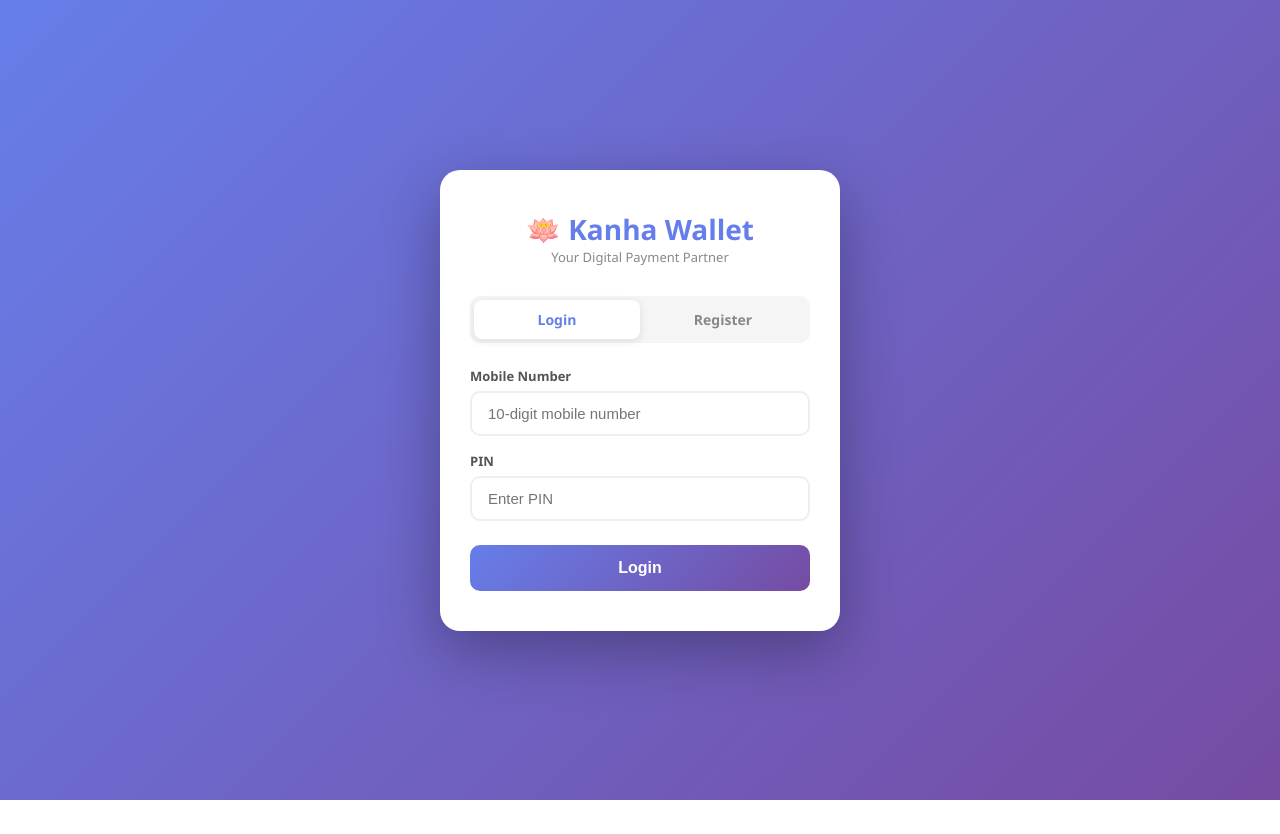
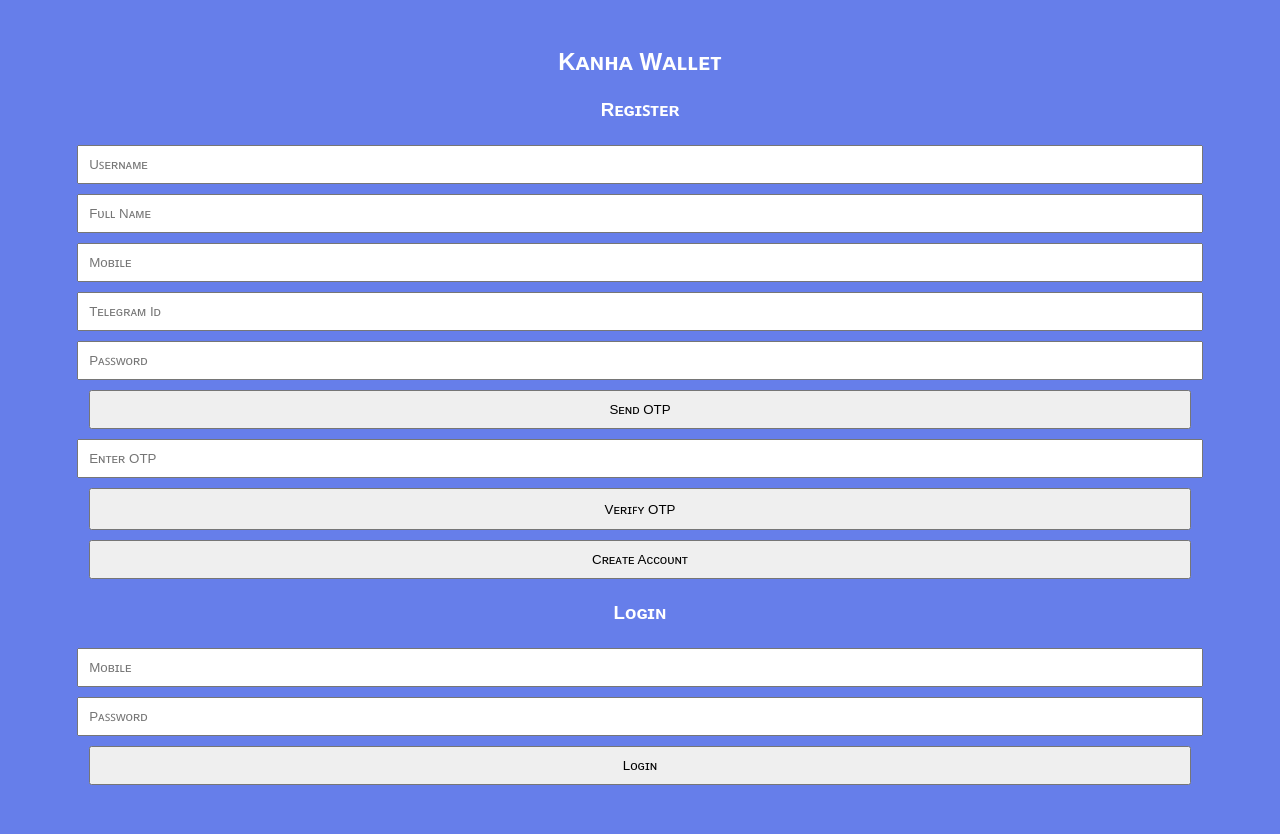
Before and after one commit to arpita330/kanhawallet-1.1, a website: page public/index.html in a window 1280 px wide. Before the commit the page ends 800 px from the top, so only its background shows below. Drawn offline with Linux system fonts and the light colour scheme.

Commit message:
Update index.html

```diff
--- a/public/index.html
+++ b/public/index.html
@@ -1,106 +1,105 @@
 <!DOCTYPE html>
-<html lang="en">
+<html>
 <head>
-<meta charset="UTF-8">
-<meta name="viewport" content="width=device-width, initial-scale=1.0">
-<title>Kanha Wallet</title>
+<title>Kᴀɴʜᴀ Wᴀʟʟᴇᴛ</title>
 <style>
-* { margin:0; padding:0; box-sizing:border-box; }
-body { font-family: 'Segoe UI', sans-serif; background: linear-gradient(135deg, #667eea, #764ba2); min-height: 100vh; display: flex; align-items: center; justify-content: center; }
-.card { background: white; border-radius: 20px; padding: 40px 30px; width: 100%; max-width: 400px; box-shadow: 0 20px 60px rgba(0,0,0,0.3); }
-.logo { text-align: center; margin-bottom: 30px; }
-.logo h1 { font-size: 28px; color: #667eea; font-weight: 800; }
-.logo p { color: #888; font-size: 13px; }
-.tabs { display: flex; background: #f5f5f5; border-radius: 10px; padding: 4px; margin-bottom: 24px; }
-.tab { flex: 1; text-align: center; padding: 10px; border-radius: 8px; cursor: pointer; font-weight: 600; font-size: 14px; color: #888; transition: all 0.2s; }
-.tab.active { background: white; color: #667eea; box-shadow: 0 2px 8px rgba(0,0,0,0.1); }
-.form-group { margin-bottom: 16px; }
-label { display: block; font-size: 13px; font-weight: 600; color: #555; margin-bottom: 6px; }
-input { width: 100%; padding: 12px 16px; border: 2px solid #eee; border-radius: 10px; font-size: 15px; outline: none; transition: border 0.2s; }
-input:focus { border-color: #667eea; }
-.btn { width: 100%; padding: 14px; background: linear-gradient(135deg, #667eea, #764ba2); color: white; border: none; border-radius: 10px; font-size: 16px; font-weight: 700; cursor: pointer; margin-top: 8px; }
-.btn:hover { opacity: 0.9; }
-.msg { text-align: center; margin-top: 12px; font-size: 13px; padding: 10px; border-radius: 8px; display: none; }
-.msg.error { background: #fee; color: #c00; display: block; }
-.msg.success { background: #efe; color: #060; display: block; }
-#registerForm { display: none; }
+body{font-family:sans-serif;background:#667eea;color:white;text-align:center;padding:20px}
+input,button{padding:10px;margin:5px;width:90%}
 </style>
 </head>
+
 <body>
-<div class="card">
-  <div class="logo">
-    <h1>🪷 Kanha Wallet</h1>
-    <p>Your Digital Payment Partner</p>
-  </div>
-  <div class="tabs">
-    <div class="tab active" onclick="switchTab('login')">Login</div>
-    <div class="tab" onclick="switchTab('register')">Register</div>
-  </div>
-  <div id="loginForm">
-    <div class="form-group">
-      <label>Mobile Number</label>
-      <input type="tel" id="loginMobile" placeholder="10-digit mobile number" maxlength="10">
-    </div>
-    <div class="form-group">
-      <label>PIN</label>
-      <input type="password" id="loginPin" placeholder="Enter PIN" maxlength="6">
-    </div>
-    <button class="btn" onclick="login()">Login</button>
-    <div id="loginMsg" class="msg"></div>
-  </div>
-  <div id="registerForm">
-    <div class="form-group">
-      <label>Full Name</label>
-      <input type="text" id="regName" placeholder="Your name">
-    </div>
-    <div class="form-group">
-      <label>Mobile Number</label>
-      <input type="tel" id="regMobile" placeholder="10-digit mobile number" maxlength="10">
-    </div>
-    <div class="form-group">
-      <label>Set PIN (4-6 digits)</label>
-      <input type="password" id="regPin" placeholder="Set your PIN" maxlength="6">
-    </div>
-    <button class="btn" onclick="register()">Create Account</button>
-    <div id="regMsg" class="msg"></div>
-  </div>
-</div>
+
+<h2>Kᴀɴʜᴀ Wᴀʟʟᴇᴛ</h2>
+
+<h3>Rᴇɢɪꜱᴛᴇʀ</h3>
+<input id="username" placeholder="Uꜱᴇʀɴᴀᴍᴇ">
+<input id="name" placeholder="Fᴜʟʟ Nᴀᴍᴇ">
+<input id="mobile" placeholder="Mᴏʙɪʟᴇ">
+<input id="telegram" placeholder="Tᴇʟᴇɢʀᴀᴍ Iᴅ">
+<input id="password" type="password" placeholder="Pᴀꜱꜱᴡᴏʀᴅ">
+
+<button onclick="sendOtp()">Sᴇɴᴅ OTP</button>
+<input id="otp" placeholder="Eɴᴛᴇʀ OTP">
+<button onclick="verifyOtp()">Vᴇʀɪꜰʏ OTP</button>
+
+<button onclick="register()">Cʀᴇᴀᴛᴇ Aᴄᴄᴏᴜɴᴛ</button>
+
+<h3>Lᴏɢɪɴ</h3>
+<input id="lmobile" placeholder="Mᴏʙɪʟᴇ">
+<input id="lpass" type="password" placeholder="Pᴀꜱꜱᴡᴏʀᴅ">
+<button onclick="login()">Lᴏɢɪɴ</button>
+
+<p id="msg"></p>
+
 <script>
-function switchTab(tab) {
-  document.querySelectorAll('.tab').forEach((t,i) => t.classList.toggle('active', (i===0&&tab==='login')||(i===1&&tab==='register')));
-  document.getElementById('loginForm').style.display = tab==='login'?'block':'none';
-  document.getElementById('registerForm').style.display = tab==='register'?'block':'none';
+async function sendOtp(){
+  const mobile=document.getElementById("mobile").value;
+  const telegramId=document.getElementById("telegram").value;
+
+  const r=await fetch('/send-otp-api',{
+    method:'POST',
+    headers:{'Content-Type':'application/json'},
+    body:JSON.stringify({mobile,telegramId})
+  });
+
+  const d=await r.json();
+  msg.innerText=d.message||d.error;
 }
-async function login() {
-  const mobile = document.getElementById('loginMobile').value;
-  const pin = document.getElementById('loginPin').value;
-  const msg = document.getElementById('loginMsg');
-  try {
-    const r = await fetch('/api/auth/login', { method:'POST', headers:{'Content-Type':'application/json'}, body: JSON.stringify({mobile, pin}) });
-    const d = await r.json();
-    if (d.success) {
-      localStorage.setItem('token', d.token);
-      localStorage.setItem('user', JSON.stringify(d.user));
-      window.location.href = d.user.isAdmin ? 'admindash.html' : 'dashboard.html';
-    } else { msg.className='msg error'; msg.textContent=d.error; }
-  } catch { msg.className='msg error'; msg.textContent='Server error'; }
+
+async function verifyOtp(){
+  const mobile=document.getElementById("mobile").value;
+  const otp=document.getElementById("otp").value;
+
+  const r=await fetch('/verify-otp-api',{
+    method:'POST',
+    headers:{'Content-Type':'application/json'},
+    body:JSON.stringify({mobile,otp})
+  });
+
+  const d=await r.json();
+  msg.innerText=d.success?"Vᴇʀɪꜰɪᴇᴅ":d.error;
 }
-async function register() {
-  const name = document.getElementById('regName').value;
-  const mobile = document.getElementById('regMobile').value;
-  const pin = document.getElementById('regPin').value;
-  const msg = document.getElementById('regMsg');
-  try {
-    const r = await fetch('/api/auth/register', { method:'POST', headers:{'Content-Type':'application/json'}, body: JSON.stringify({name, mobile, pin}) });
-    const d = await r.json();
-    if (d.success) {
-      localStorage.setItem('token', d.token);
-      localStorage.setItem('user', JSON.stringify(d.user));
-      window.location.href = 'dashboard.html';
-    } else { msg.className='msg error'; msg.textContent=d.error; }
-  } catch { msg.className='msg error'; msg.textContent='Server error'; }
+
+async function register(){
+  const data={
+    username:username.value,
+    name:name.value,
+    mobile:mobile.value,
+    telegramId:telegram.value,
+    password:password.value
+  };
+
+  const r=await fetch('/register-api',{
+    method:'POST',
+    headers:{'Content-Type':'application/json'},
+    body:JSON.stringify(data)
+  });
+
+  const d=await r.json();
+  msg.innerText=d.success?"Aᴄᴄᴏᴜɴᴛ Cʀᴇᴀᴛᴇᴅ":d.error;
 }
-if (localStorage.getItem('token')) window.location.href = 'dashboard.html';
+
+async function login(){
+  const r=await fetch('/login-api',{
+    method:'POST',
+    headers:{'Content-Type':'application/json'},
+    body:JSON.stringify({
+      mobile:lmobile.value,
+      password:lpass.value
+    })
+  });
+
+  const d=await r.json();
+
+  if(d.success){
+    localStorage.setItem("token",d.token);
+    location.href="/dashboard";
+  }else{
+    msg.innerText=d.error;
+  }
+}
 </script>
+
 </body>
 </html>
```
